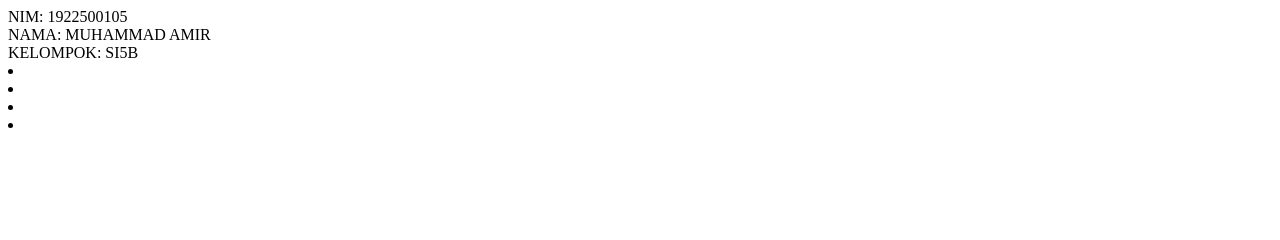
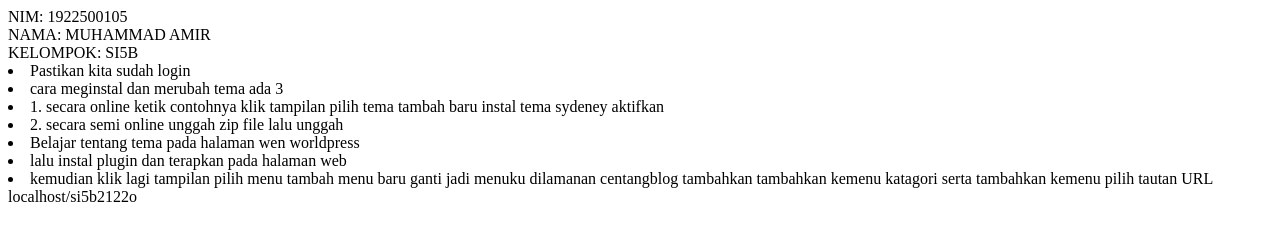
Before and after one commit to MuhammadAmir2/si5b2122o, a plain HTML site: page 5/index.html in a window 1280 px wide. Drawn offline with Linux system fonts and the light colour scheme.

Commit message:
Update index.html

```diff
--- a/5/index.html
+++ b/5/index.html
@@ -2,8 +2,11 @@ NIM: 1922500105<br>
 NAMA: MUHAMMAD AMIR<br>
 KELOMPOK: SI5B<br>
 <lo>
-  <li></li>
-  <li></li>
-  <li></li>
-  <li></li>
+  <li>Pastikan kita sudah login</li>
+  <li>cara meginstal dan merubah tema ada 3</li>
+  <li>1. secara online ketik contohnya klik tampilan pilih tema tambah baru instal tema sydeney aktifkan</li>
+  <li>2. secara semi online unggah zip file lalu unggah</li>
+  <li>Belajar tentang tema pada halaman wen worldpress</li>
+  <li>lalu instal plugin dan terapkan pada halaman web</li>
+  <li>kemudian klik lagi tampilan pilih menu tambah menu baru ganti jadi menuku dilamanan centangblog tambahkan tambahkan kemenu katagori serta tambahkan kemenu pilih tautan URL localhost/si5b2122o</li>
 </lo>
```
